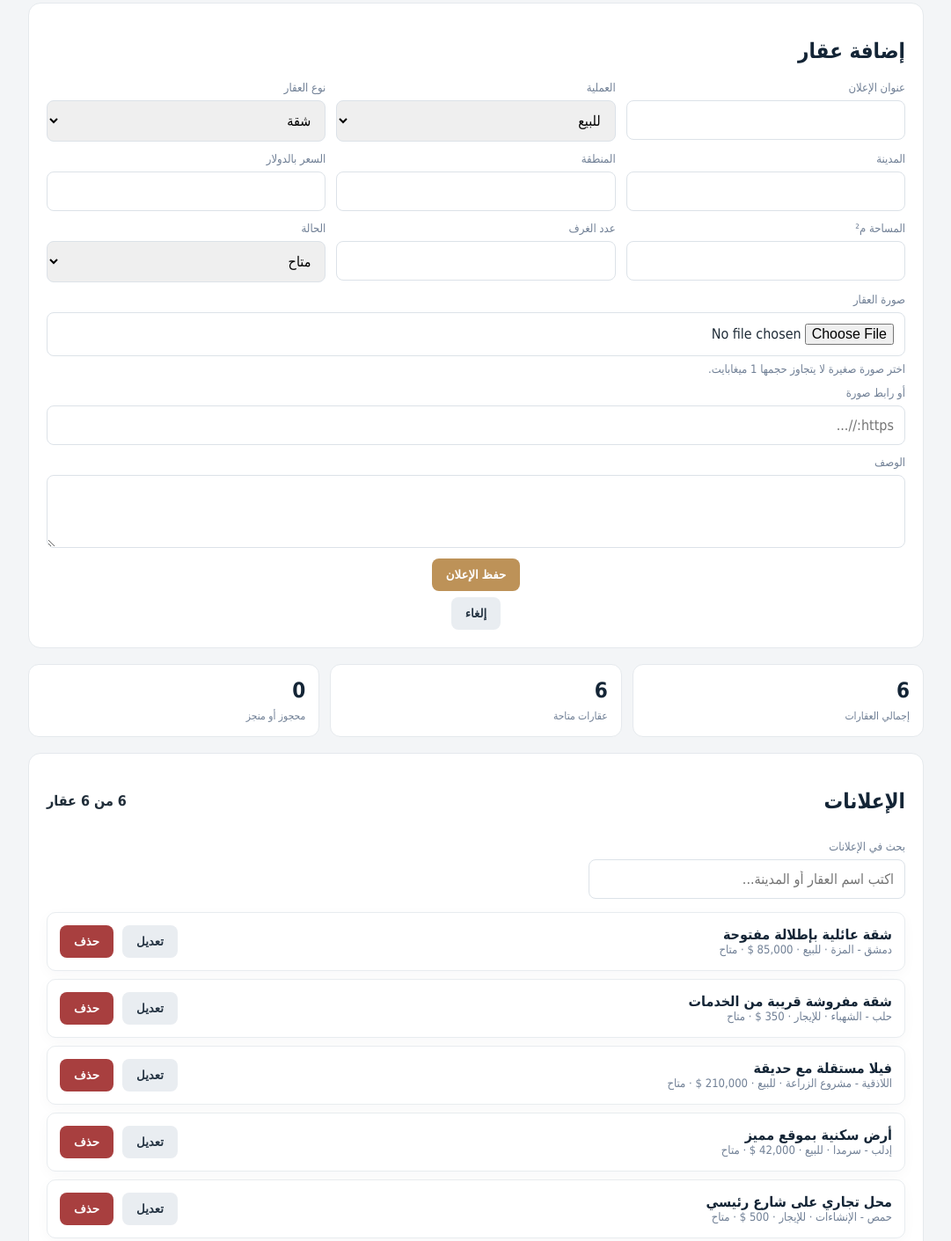
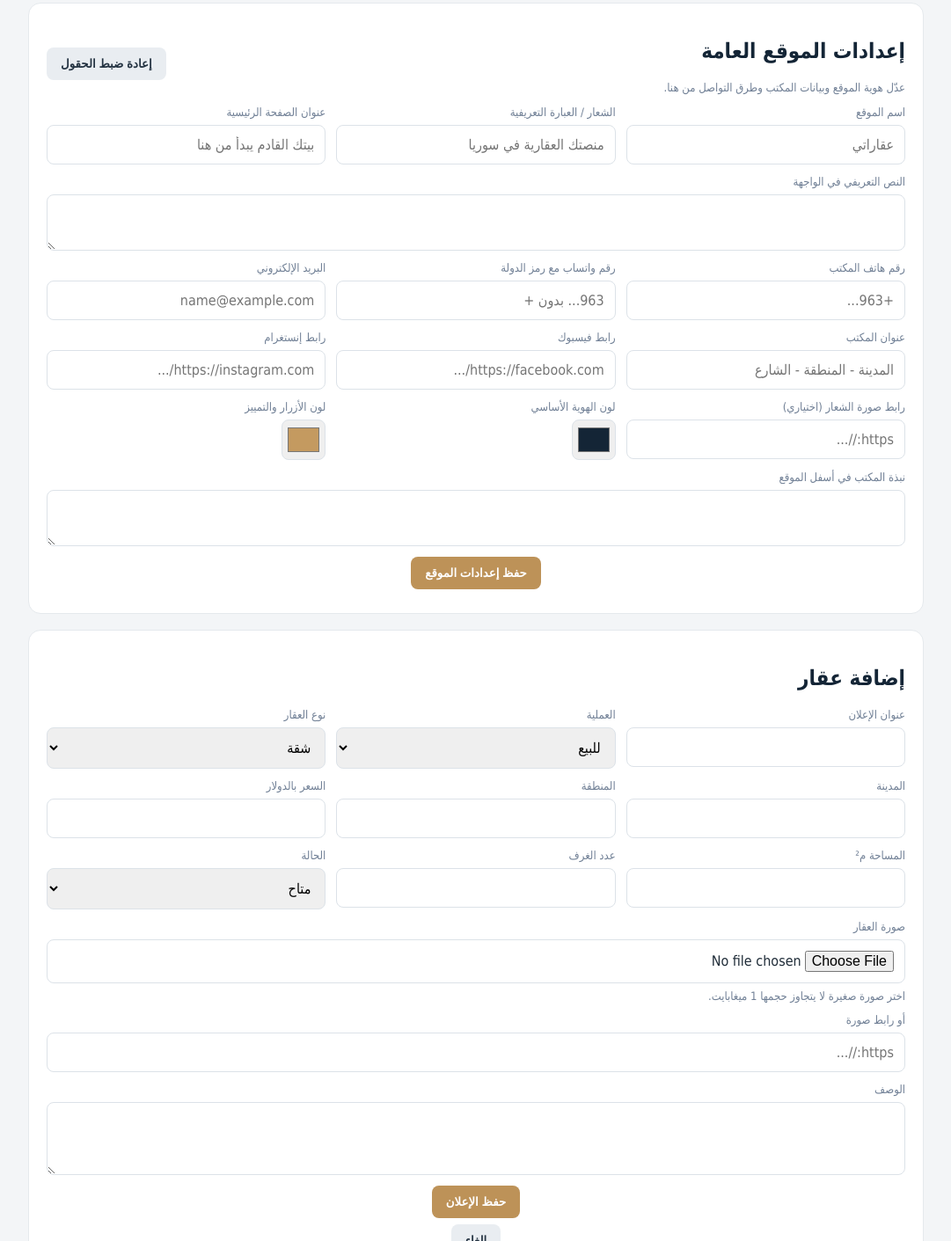
Before and after one commit to altaim680-design/ahmad, a plain HTML site: page aqarati-site/admin.html in a window 1280 px wide. Shown: the part 258-1669 px from the top of the page at 88% size, without its empty margins (99-1180 px from the left). Drawn offline with Linux system fonts and the light colour scheme.

Commit message:
Add editable website identity and office contact settings

```diff
--- a/aqarati-site/admin.html
+++ b/aqarati-site/admin.html
@@ -5,6 +5,24 @@
 </style></head><body><header><div class="top"><b>⌂ عقاراتي — لوحة الإدارة التجريبية</b><a href="index.html">العودة إلى الموقع</a></div></header>
 <main class="wrap"><div class="top"><div><h1>إدارة العقارات</h1><p class="muted">إضافة وتعديل وحذف الإعلانات.</p></div><div class="actions"><button class="secondary" onclick="exportData()">تصدير نسخة احتياطية</button><label class="btn secondary">استيراد نسخة<input type="file" accept=".json" hidden onchange="importData(event)"></label></div></div>
 <div class="note">هذه لوحة تجريبية بدون قاعدة بيانات. الإعلانات تحفظ في المتصفح والجهاز الحالي فقط، ولا تظهر تلقائياً للزوار من أجهزتهم. يمكنك تصدير نسخة احتياطية. سنربطها لاحقاً بقاعدة بيانات ولوحة دخول آمنة.</div>
+<section class="panel" id="settingsPanel"><div class="top"><div><h2>إعدادات الموقع العامة</h2><p class="muted">عدّل هوية الموقع وبيانات المكتب وطرق التواصل من هنا.</p></div><button type="button" class="secondary" onclick="resetSettings()">إعادة ضبط الحقول</button></div>
+<form id="settingsForm" class="form">
+<div class="field"><label>اسم الموقع</label><input id="siteName" placeholder="عقاراتي"></div>
+<div class="field"><label>الشعار / العبارة التعريفية</label><input id="siteTagline" placeholder="منصتك العقارية في سوريا"></div>
+<div class="field"><label>عنوان الصفحة الرئيسية</label><input id="heroTitle" placeholder="بيتك القادم يبدأ من هنا"></div>
+<div class="field full"><label>النص التعريفي في الواجهة</label><textarea id="heroText" rows="2"></textarea></div>
+<div class="field"><label>رقم هاتف المكتب</label><input id="officePhone" placeholder="+963..."></div>
+<div class="field"><label>رقم واتساب مع رمز الدولة</label><input id="officeWhatsapp" placeholder="963... بدون +"></div>
+<div class="field"><label>البريد الإلكتروني</label><input id="officeEmail" type="email" placeholder="name@example.com"></div>
+<div class="field"><label>عنوان المكتب</label><input id="officeAddress" placeholder="المدينة - المنطقة - الشارع"></div>
+<div class="field"><label>رابط فيسبوك</label><input id="facebook" type="url" placeholder="https://facebook.com/..."></div>
+<div class="field"><label>رابط إنستغرام</label><input id="instagram" type="url" placeholder="https://instagram.com/..."></div>
+<div class="field"><label>رابط صورة الشعار (اختياري)</label><input id="logoUrl" type="url" placeholder="https://..."></div>
+<div class="field"><label>لون الهوية الأساسي</label><input id="brandColor" type="color" value="#142536" style="height:46px;padding:4px"></div>
+<div class="field"><label>لون الأزرار والتمييز</label><input id="accentColor" type="color" value="#c49a60" style="height:46px;padding:4px"></div>
+<div class="field full"><label>نبذة المكتب في أسفل الموقع</label><textarea id="officeAbout" rows="2"></textarea></div>
+<div class="field full actions"><button type="submit">حفظ إعدادات الموقع</button><span class="muted" id="settingsSaved"></span></div>
+</form></section>
 <section class="panel"><h2 id="heading">إضافة عقار</h2><form id="form" class="form"><input id="pid" type="hidden">
 <div class="field"><label>عنوان الإعلان</label><input id="title" required></div><div class="field"><label>العملية</label><select id="deal"><option>للبيع</option><option>للإيجار</option></select></div><div class="field"><label>نوع العقار</label><select id="kind"><option>شقة</option><option>فيلا</option><option>أرض</option><option>محل تجاري</option><option>مكتب</option><option>مستودع</option></select></div>
 <div class="field"><label>المدينة</label><input id="city" required></div><div class="field"><label>المنطقة</label><input id="area"></div><div class="field"><label>السعر بالدولار</label><input id="price" type="number" min="0" required></div>
@@ -13,7 +31,7 @@
 <div class="field full actions"><button type="submit">حفظ الإعلان</button><button type="button" class="secondary" onclick="resetForm()">إلغاء</button></div></form></section>
 <div class="stats"><div class="stat"><b id="totalStat">0</b><span>إجمالي العقارات</span></div><div class="stat"><b id="availableStat">0</b><span>عقارات متاحة</span></div><div class="stat"><b id="closedStat">0</b><span>محجوز أو منجز</span></div></div><section class="panel"><div class="top"><h2>الإعلانات</h2><b id="count"></b></div><div class="field" style="max-width:360px;margin:10px 0 15px"><label>بحث في الإعلانات</label><input id="adminSearch" placeholder="اكتب اسم العقار أو المدينة..." oninput="draw()"></div><div id="items"></div></section></main>
 <script>
-const KEY='aqarati_properties';
+const KEY='aqarati_properties';\nconst SETTINGS_KEY='aqarati_site_settings';\nconst DEFAULT_SETTINGS={siteName:'عقاراتي',siteTagline:'منصتك العقارية في سوريا',heroTitle:'بيتك القادم يبدأ من هنا',heroText:'اكتشف عقارات مختارة للبيع والإيجار في مختلف المدن السورية. ابحث بسهولة، قارن الخيارات، واعثر على المكان المناسب لك.',officePhone:'',officeWhatsapp:'',officeEmail:'',officeAddress:'',facebook:'',instagram:'',logoUrl:'',brandColor:'#142536',accentColor:'#c49a60',officeAbout:'منصتك للبحث عن العقارات للبيع والإيجار في سوريا.'};\nlet siteSettings={...DEFAULT_SETTINGS};\ntry{siteSettings={...siteSettings,...JSON.parse(localStorage.getItem(SETTINGS_KEY)||'{}')}}catch(e){}
 const demo=[
 {id:'d1',title:'شقة عائلية بإطلالة مفتوحة',city:'دمشق',area:'المزة',kind:'شقة',deal:'للبيع',price:85000,size:145,beds:3,status:'متاح',i:'photo-1600607687939-ce8a6c25118c'},
 {id:'d2',title:'شقة مفروشة قريبة من الخدمات',city:'حلب',area:'الشهباء',kind:'شقة',deal:'للإيجار',price:350,size:110,beds:2,status:'متاح',i:'photo-1600210492486-724fe5c67fb0'},
@@ -22,7 +40,7 @@ const demo=[
 {id:'d5',title:'محل تجاري على شارع رئيسي',city:'حمص',area:'الإنشاءات',kind:'محل تجاري',deal:'للإيجار',price:500,size:75,beds:0,status:'متاح',i:'photo-1497366754035-f200968a6e72'},
 {id:'d6',title:'شقة حديثة بتشطيب ممتاز',city:'حماة',area:'حي البعث',kind:'شقة',deal:'للبيع',price:63000,size:130,beds:3,status:'متاح',i:'photo-1600566753086-00f18fb6b3ea'}];
 let props;try{const saved=JSON.parse(localStorage.getItem(KEY));props=Array.isArray(saved)?saved:demo.map(x=>({...x}));}catch(e){props=demo.map(x=>({...x}));}
-const el=id=>document.getElementById(id);
+const el=id=>document.getElementById(id);\nfunction loadSettingsForm(){Object.keys(DEFAULT_SETTINGS).forEach(k=>{if(el(k))el(k).value=siteSettings[k]??DEFAULT_SETTINGS[k]})}\nfunction resetSettings(){if(confirm('إعادة الإعدادات للقيم الافتراضية؟')){siteSettings={...DEFAULT_SETTINGS};loadSettingsForm();saveSettings()}}\nfunction saveSettings(){const data={};Object.keys(DEFAULT_SETTINGS).forEach(k=>{if(el(k))data[k]=el(k).value.trim()});siteSettings=data;localStorage.setItem(SETTINGS_KEY,JSON.stringify(siteSettings));el('settingsSaved').textContent='تم حفظ الإعدادات على هذا المتصفح.';setTimeout(()=>{if(el('settingsSaved'))el('settingsSaved').textContent=''},3500)}\nel('settingsForm').addEventListener('submit',e=>{e.preventDefault();saveSettings()});\nloadSettingsForm();
 function persist(){localStorage.setItem(KEY,JSON.stringify(props));draw()}
 function safe(s){return String(s||'').replace(/[&<>"']/g,c=>({'&':'&amp;','<':'&lt;','>':'&gt;','"':'&quot;',"'":'&#39;'}[c]))}
 function draw(){const available=props.filter(p=>(p.status||'متاح')==='متاح').length;el('totalStat').textContent=props.length;el('availableStat').textContent=available;el('closedStat').textContent=props.length-available;const q=(el('adminSearch')?.value||'').trim().toLowerCase();const shown=props.filter(p=>(p.title+' '+p.city+' '+(p.area||'')).toLowerCase().includes(q));el('count').textContent=shown.length+' من '+props.length+' عقار';el('items').innerHTML=shown.map(p=>'<div class="item"><div><b>'+safe(p.title)+'</b><div class="muted">'+safe(p.city)+' - '+safe(p.area)+' · '+safe(p.deal)+' · '+Number(p.price||0).toLocaleString('en-US')+' $ · '+safe(p.status||'متاح')+'</div></div><div class="actions"><button class="secondary" onclick="editItem(\''+p.id+'\')">تعديل</button><button class="danger" onclick="removeItem(\''+p.id+'\')">حذف</button></div></div>').join('')||'<p class="muted">لا توجد إعلانات.</p>'}
```
